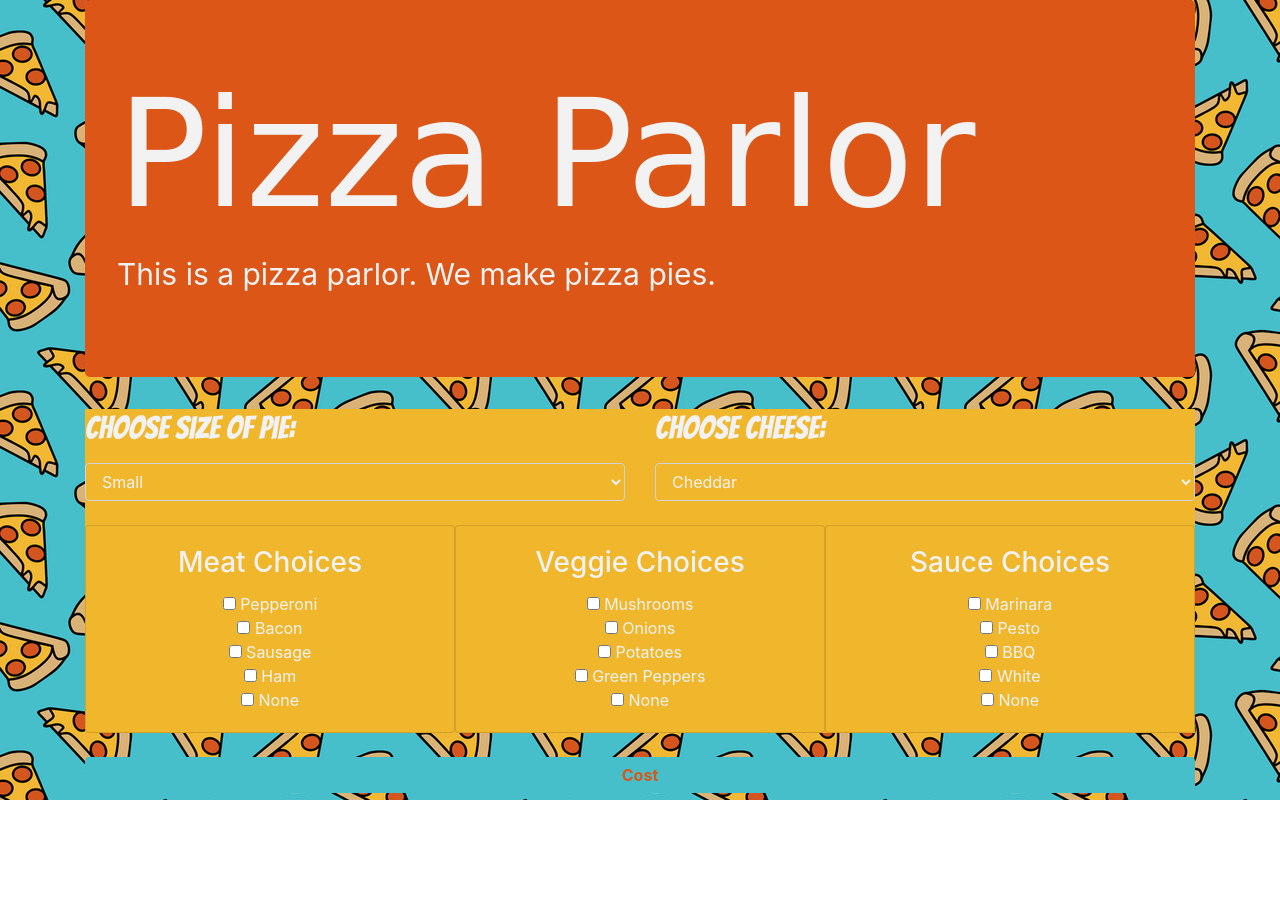
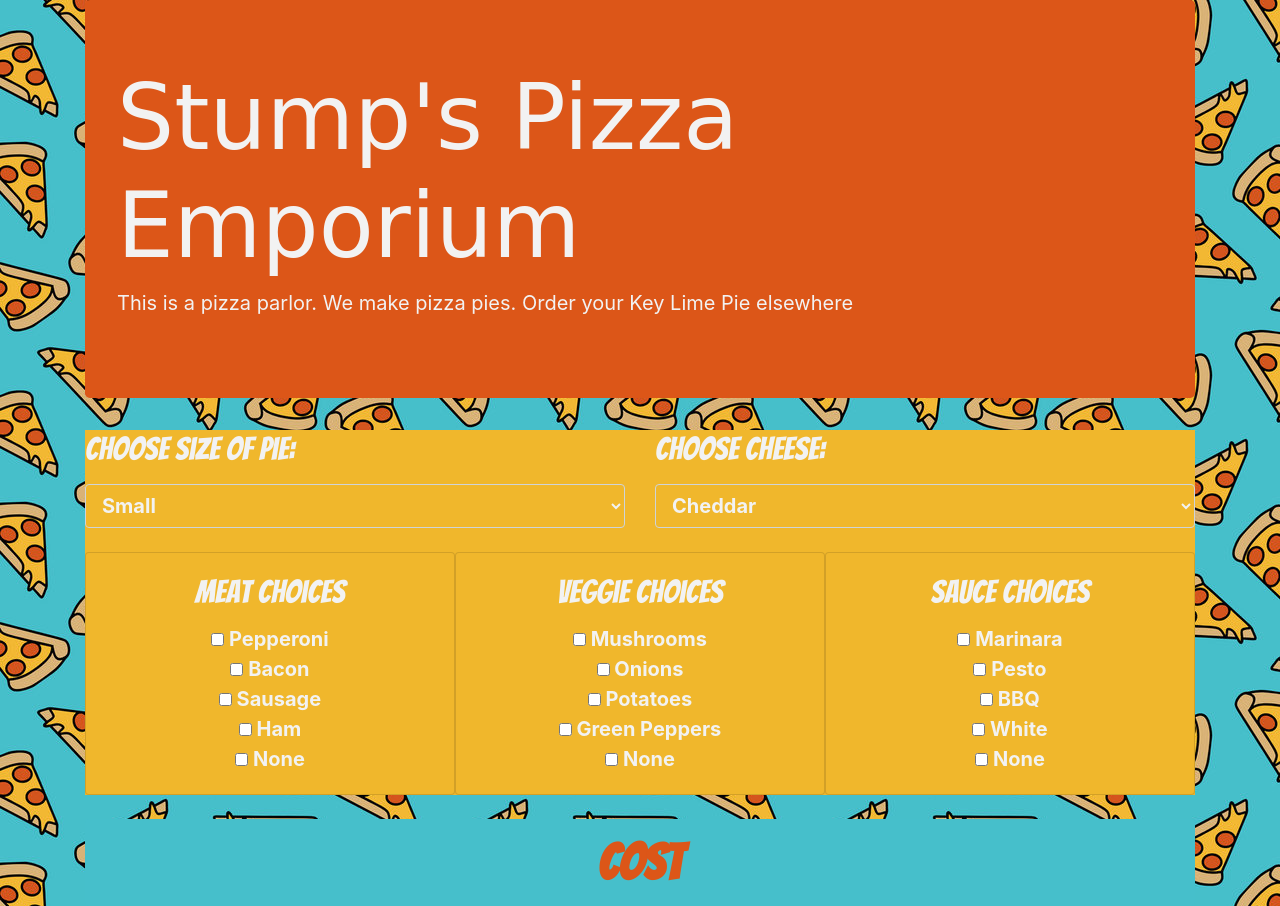
Before and after one commit to jonstump/pizza-parlor, a plain HTML site: page index.html in a window 1280 px wide. Before the commit the page ends 800 px from the top, so only its background shows below. Drawn offline with Linux system fonts and the light colour scheme; a web font is replaced by a local one.

Commit message:
update page text and CSS tweaks.

```diff
--- a/css/styles.css
+++ b/css/styles.css
@@ -7,11 +7,11 @@ body {
 .jumbotron {
   background-color: #dc5618;
   color: #f2f2f2;
-  font-size: 30px;
+  font-size: 20px;
 }
 .jumbotron h1 {
   font-family: 'Hanalei', cursive;
-  font-size: 150px;
+  font-size: 90px;
 }
 form {
   background-color: #f0b72c;
@@ -19,6 +19,8 @@ form {
 }
 .card {
   background-color: #f0b72c;
+  font-size: 20px;
+  font-weight: bold;
 }
 .pizza-order h2 {
   font-family: 'Bangers', cursive;
@@ -26,16 +28,21 @@ form {
 .form-control {
   background-color: #f0b72c;
   color: #f2f2f2;
+  font-size: 20px;
+  font-weight: bold;
 }
 .btn {
   background-color: #46bfcb;
   border: 1px white;
   color: #dc5618;
   font-weight: bolder;
+  font-size: 50px;
+  font-family: 'Bangers', cursive;
 }
 #cost {
   background-color: #46bfcb;
   color: #f0b72c;
-  font-size: 300%;
+  font-size: 100px;
   text-align: center;
+  font-family: 'Bangers', cursive;
 }
--- a/index.html
+++ b/index.html
@@ -11,8 +11,8 @@
   <body>
     <div class="container">
       <div class="jumbotron">
-        <h1>Pizza Parlor</h1>
-        <p>This is a pizza parlor. We make pizza pies.</p>
+        <h1>Stump's Pizza Emporium</h1>
+        <p>This is a pizza parlor. We make pizza pies. Order your Key Lime Pie elsewhere</p>
       </div>
       <div class="pizza-order">
         <form class="form group">
@@ -40,7 +40,7 @@
           <div class="row" style="margin: auto;">
             <div class="card col-md-4 text-center">
               <div class="card-body">
-                <div class="card-title"><h3>Meat Choices</h3></div>
+                <div class="card-title"><h2>Meat Choices</h2></div>
                 <input type="checkbox" name="toppings" value="1"> Pepperoni<br>
                 <input type="checkbox" name="toppings" value="2"> Bacon<br>
                 <input type="checkbox" name="toppings" value="2"> Sausage<br>
@@ -50,7 +50,7 @@
             </div>
               <div class="card col-md-4 text-center">
                 <div class="card-body">
-                  <div class="card-title"><h3>Veggie Choices</h3></div>
+                  <div class="card-title"><h2>Veggie Choices</h2></div>
                   <input type="checkbox" name="toppings" value="1"> Mushrooms<br>
                   <input type="checkbox" name="toppings" value="2"> Onions<br>
                   <input type="checkbox" name="toppings" value="2"> Potatoes<br>
@@ -60,7 +60,7 @@
               </div>
               <div class="card col-md-4 text-center">
                 <div class="card-body">
-                  <div class="card-title"><h3>Sauce Choices</h3></div>
+                  <div class="card-title"><h2>Sauce Choices</h2></div>
                   <input type="checkbox" name="toppings" value="1"> Marinara<br>
                   <input type="checkbox" name="toppings" value="2"> Pesto<br>
                   <input type="checkbox" name="toppings" value="2"> BBQ<br>
```
Also changed, not shown: 1 other file.
